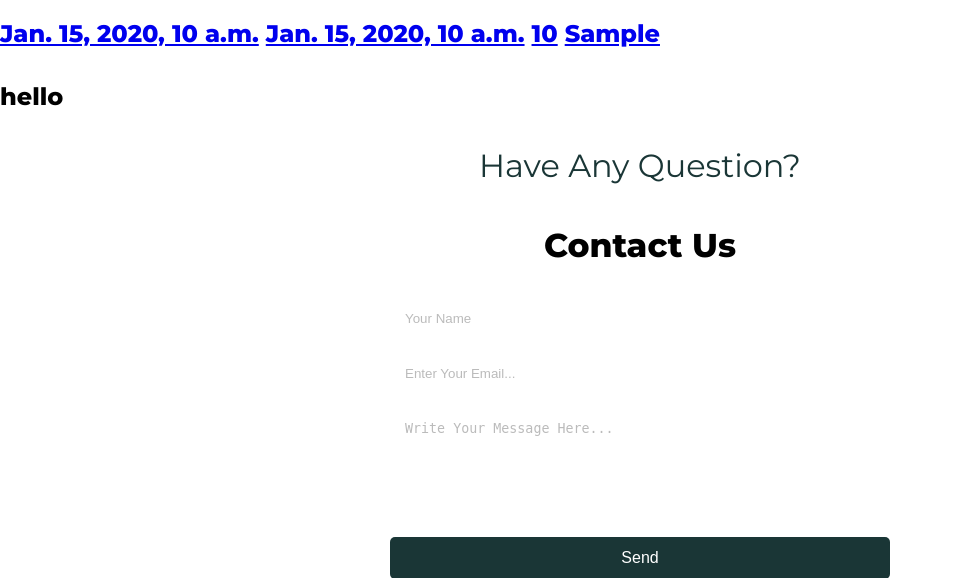
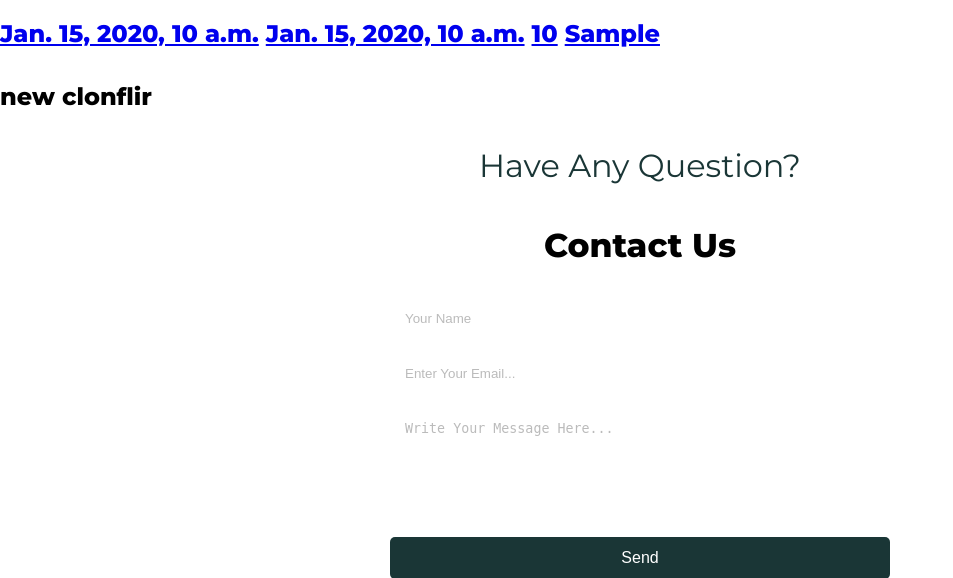
Before and after one commit to patzylifts/Fitness-WebApp, a Django app: template Project/app/templates/apps/homepages/workoutlogview.html in a window 1280 px wide. Shown: the part 63-641 px from the top of the page, without its empty margins (0-953 px from the left). Run offline with Django 5.2, Linux system fonts and the light colour scheme; the template is opened without the code that fills it: most values are stand-ins (such as "Sample title", 1, 10 or a date in 2020); parts of the project's set-up code (start-up, migrations or seed data) failed here and were passed over.

Commit message:
modified p

```diff
--- a/Project/app/templates/apps/homepages/workoutlogview.html
+++ b/Project/app/templates/apps/homepages/workoutlogview.html
@@ -10,7 +10,7 @@
         <a href="{% url 'workoutplan'%}">{{workoutlog.workoutLogTime}}</a>
         <a href="{% url 'workoutplan'%}">{{workoutlog.workoutLogDuration}}</a>
         <a href="{% url 'workoutplan'%}">{{workoutlog.workoutLogDistance}}</a>
-        <p>hello</p>
+        <p>new clonflir</p>
     </h2>
 </div>
 {% endfor %}
```
